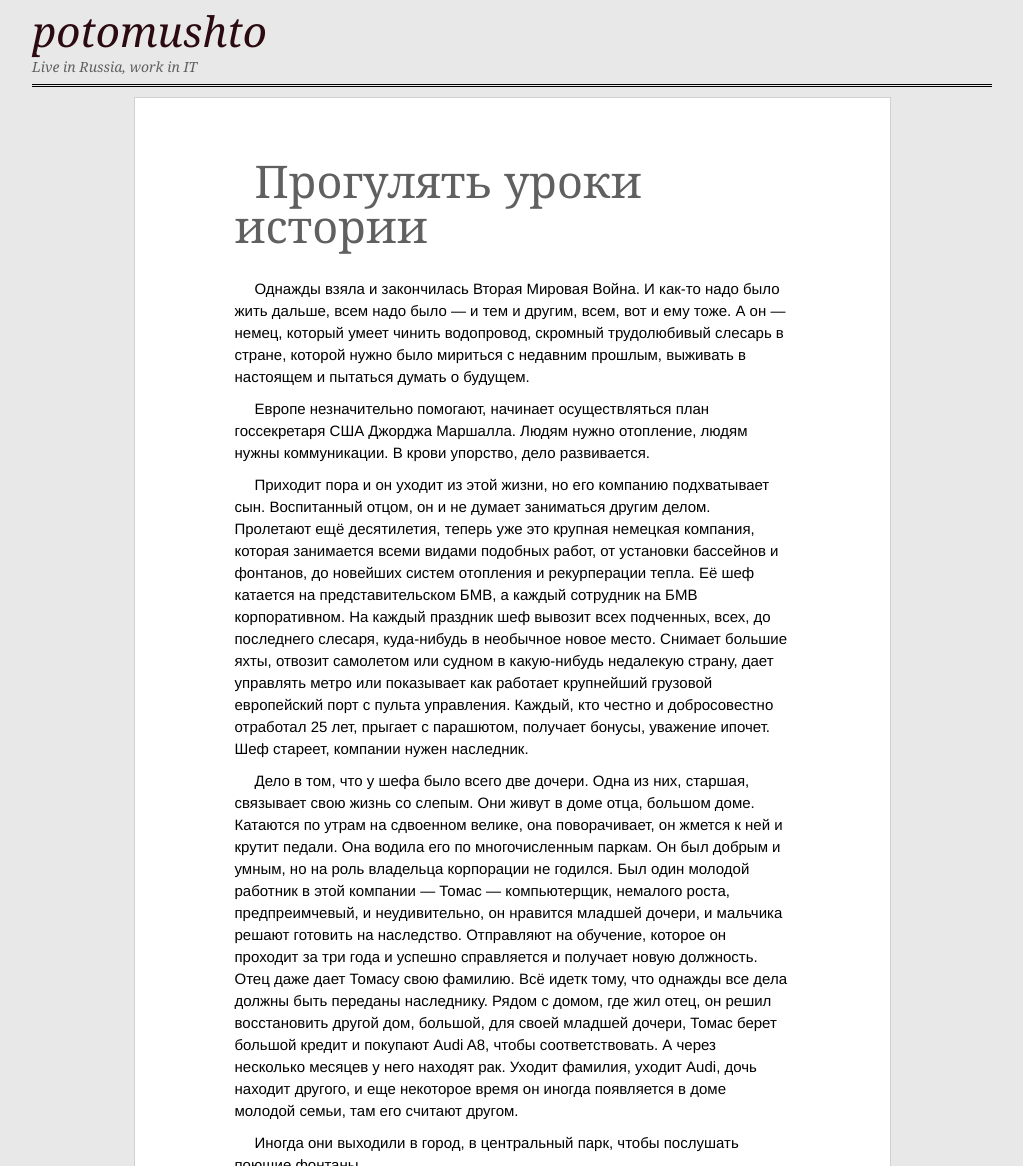
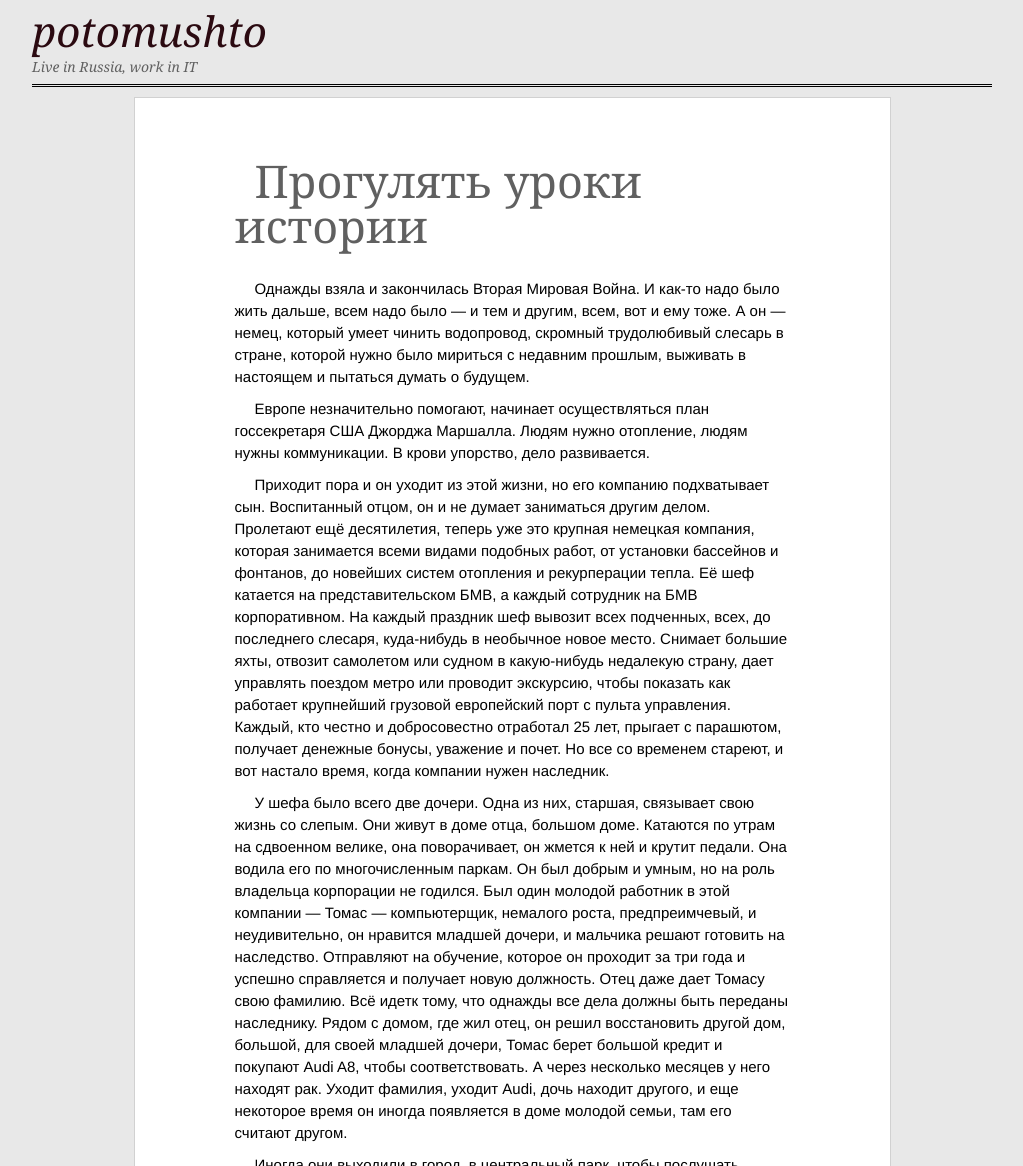
Before and after one commit to ptmt/ptmt.github.com, a Jekyll site: the page built from _posts/2012-09-03-ich-verstehe-sie-nicht.md, in a window 1280 px wide and 1400 px high. Shown: the top 1166 px of the window, without its empty margins (128-1151 px from the left). Built offline with Jekyll 4.4.1, drawn with Linux system fonts in a browser that asks for light colours; Markdown is read by kramdown in place of the engine named in the settings; grey boxes are pictures that could not be loaded.

Commit message:
Update _posts/2012-09-03-ich-verstehe-sie-nicht.md

```diff
--- a/_posts/2012-09-03-ich-verstehe-sie-nicht.md
+++ b/_posts/2012-09-03-ich-verstehe-sie-nicht.md
@@ -8,13 +8,13 @@
 
 Европе незначительно помогают, начинает осуществляться план госсекретаря США Джорджа Маршалла. Людям нужно отопление, людям нужны коммуникации. В крови упорство, дело развивается.
 
-Приходит пора и он уходит из этой жизни, но его компанию подхватывает сын. Воспитанный отцом, он и не думает заниматься другим делом. Пролетают ещё десятилетия, теперь уже это крупная немецкая компания, которая занимается всеми видами подобных работ, от установки бассейнов и фонтанов, до новейших систем отопления и рекурперации тепла. Её шеф катается на представительском БМВ, а каждый сотрудник на БМВ корпоративном. На каждый праздник шеф вывозит всех подченных, всех, до последнего слесаря, куда-нибудь в необычное новое место. Снимает большие яхты, отвозит самолетом или судном в какую-нибудь недалекую страну, дает управлять метро или показывает как работает крупнейший грузовой европейский порт с пульта управления. Каждый, кто честно и добросовестно отработал 25 лет, прыгает с парашютом, получает бонусы, уважение ипочет. Шеф стареет, компании нужен наследник.
+Приходит пора и он уходит из этой жизни, но его компанию подхватывает сын. Воспитанный отцом, он и не думает заниматься другим делом. Пролетают ещё десятилетия, теперь уже это крупная немецкая компания, которая занимается всеми видами подобных работ, от установки бассейнов и фонтанов, до новейших систем отопления и рекурперации тепла. Её шеф катается на представительском БМВ, а каждый сотрудник на БМВ корпоративном. На каждый праздник шеф вывозит всех подченных, всех, до последнего слесаря, куда-нибудь в необычное новое место. Снимает большие яхты, отвозит самолетом или судном в какую-нибудь недалекую страну, дает управлять поездом метро или проводит экскурсию, чтобы показать как работает крупнейший грузовой европейский порт с пульта управления. Каждый, кто честно и добросовестно отработал 25 лет, прыгает с парашютом, получает денежные бонусы, уважение и почет. Но все со временем стареют, и вот настало время, когда компании нужен наследник.
 
-Дело в том, что у шефа было всего две дочери. Одна из них, старшая, связывает свою жизнь со слепым. Они живут в доме отца, большом доме. Катаются по утрам на сдвоенном велике, она поворачивает, он жмется к ней и крутит педали. Она водила его по многочисленным паркам. Он был добрым и умным, но на роль владельца корпорации не годился. Был один молодой работник в этой компании — Томас — компьютерщик, немалого роста, предпреимчевый, и неудивительно, он нравится младшей дочери, и мальчика решают готовить на наследство. Отправляют на обучение, которое он проходит за три года и успешно справляется и получает новую должность. Отец даже дает Томасу свою фамилию. Всё идетк тому, что однажды все дела должны быть переданы наследнику. Рядом с домом, где жил отец, он решил восстановить другой дом, большой, для своей младшей дочери, Томас берет большой кредит и покупают Audi A8, чтобы соответствовать. А через несколько месяцев у него находят рак. Уходит фамилия, уходит Audi, дочь находит другого, и еще некоторое время он иногда появляется в доме молодой семьи, там его считают другом.
+У шефа было всего две дочери. Одна из них, старшая, связывает свою жизнь со слепым. Они живут в доме отца, большом доме. Катаются по утрам на сдвоенном велике, она поворачивает, он жмется к ней и крутит педали. Она водила его по многочисленным паркам. Он был добрым и умным, но на роль владельца корпорации не годился. Был один молодой работник в этой компании — Томас — компьютерщик, немалого роста, предпреимчевый, и неудивительно, он нравится младшей дочери, и мальчика решают готовить на наследство. Отправляют на обучение, которое он проходит за три года и успешно справляется и получает новую должность. Отец даже дает Томасу свою фамилию. Всё идетк тому, что однажды все дела должны быть переданы наследнику. Рядом с домом, где жил отец, он решил восстановить другой дом, большой, для своей младшей дочери, Томас берет большой кредит и покупают Audi A8, чтобы соответствовать. А через несколько месяцев у него находят рак. Уходит фамилия, уходит Audi, дочь находит другого, и еще некоторое время он иногда появляется в доме молодой семьи, там его считают другом.
 
 Иногда они выходили в город, в центральный парк, чтобы послушать поющие фонтаны.
 
-![rocky](/img/photos/hamburg1.png)
+![rocky](/img/photos/hamburg1.jpg)
 
 ##Есть дело пока есть электричество
 
```
